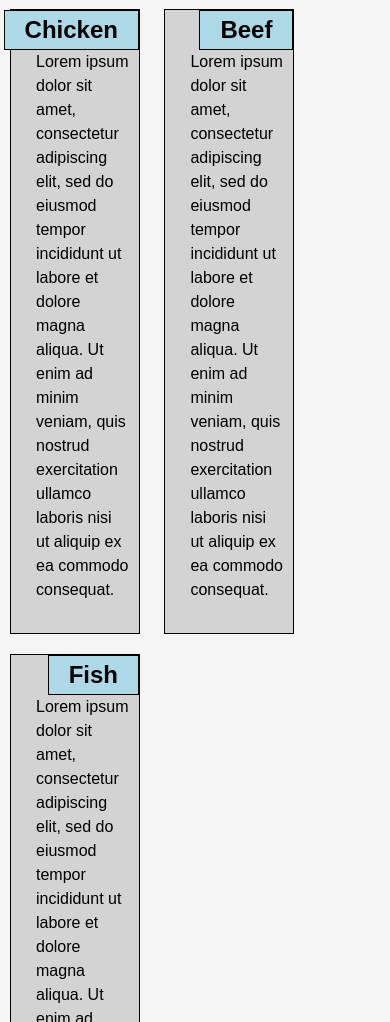
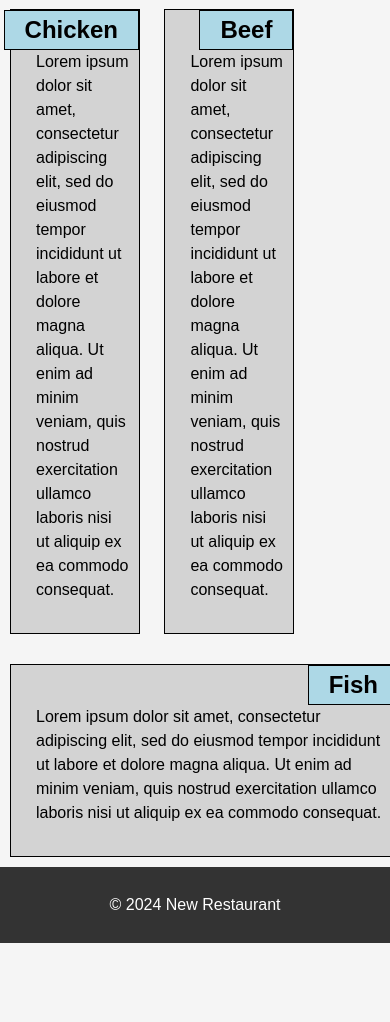
Before and after one commit to Amer195/first, a plain HTML site: page index.html in a window 390 px wide. Shown: the part 78-1100 px from the top of the page. After the commit the page ends 1021 px from the top, so only its background shows below. Drawn offline with Linux system fonts and the light colour scheme.

Commit message:
Add files via upload

```diff
--- a/index.html
+++ b/index.html
@@ -9,7 +9,7 @@
   <header>
     <h1>Our Menu</h1>
   </header>
-
+<div class="container">
   <div class="box">
     <h2>Chicken</h2>
     <p class="box-content">Lorem ipsum dolor sit amet,
@@ -31,7 +31,7 @@
         sed do eiusmod tempor incididunt ut labore et dolore magna
         aliqua. Ut enim ad minim veniam, quis nostrud exercitation
         ullamco laboris nisi ut aliquip ex ea commodo consequat.</p></div>
-
+</div>
     <footer>
     <p>&copy; 2024 New Restaurant</p>
   </footer>
--- a/styling.css
+++ b/styling.css
@@ -11,6 +11,7 @@ body {
     padding: 20px;
     text-align: center;
   }
+
 
   h1 {
     font-size: 2em;
@@ -27,7 +28,7 @@ body {
     padding-right: 0px;/* Add margin for separation */
     display: inline-block;
     box-sizing: border-box;
-
+    flex:1;
   }
 
   h2 {
@@ -42,10 +43,6 @@ body {
     margin-bottom: 0px;
 
   }
-
-
-
-
   .box-content{
     padding:10px;
     padding-bottom: 0px;
@@ -53,17 +50,22 @@ body {
     margin-top:30px
 
   }
-
-
-
   p {
     line-height: 1.5;
      /* Adjust line spacing for better readability */
   }
-
   footer {
     background-color: #333;
     color: white;
     text-align: center;
     padding: 10px;
   }
+
+  @media only screen and (max-width: 767px) {
+    .box:nth-child(3) {
+      width: 100%;
+      margin-top: 20px;
+    }
+
+
+  }
```
